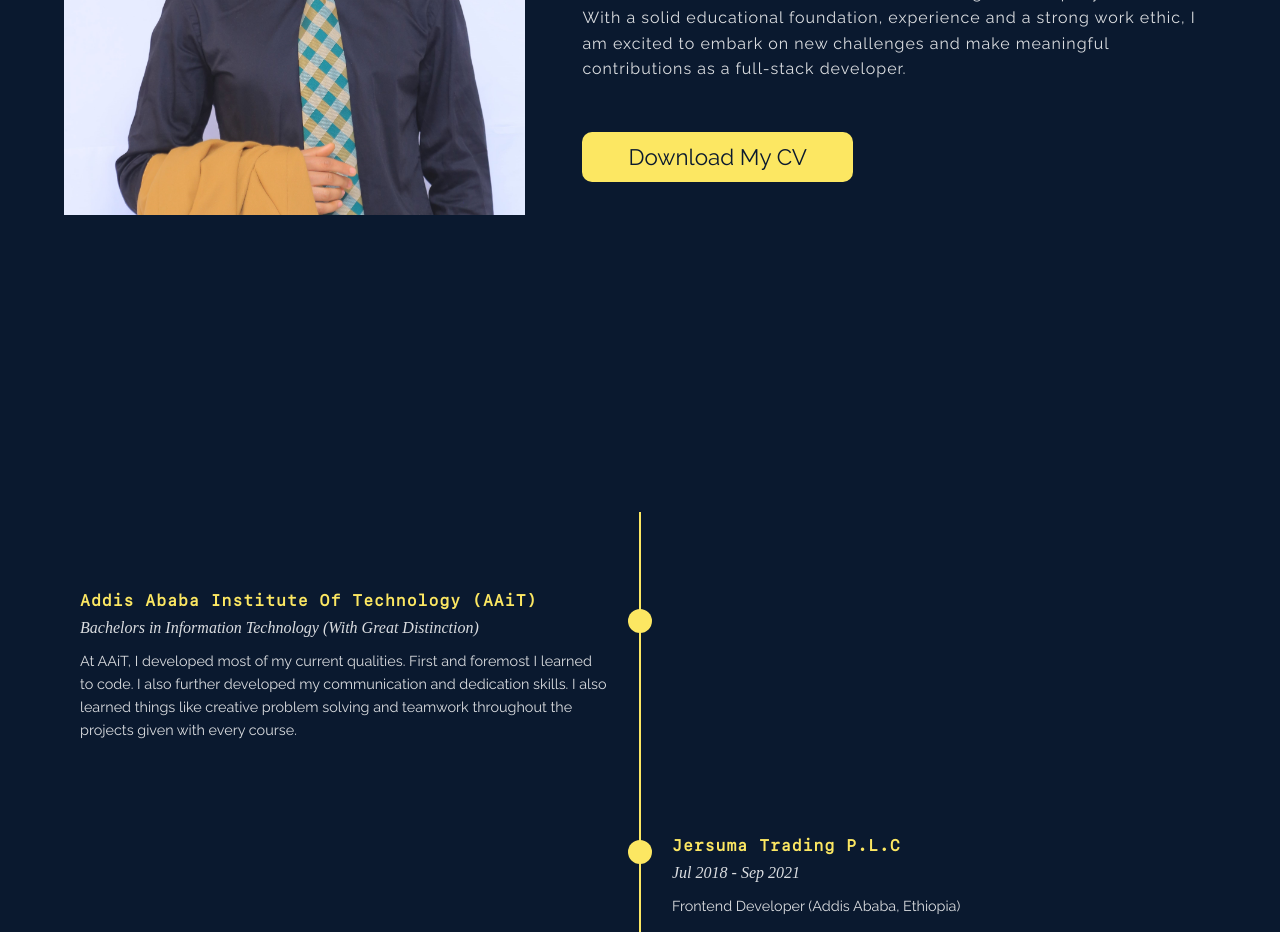
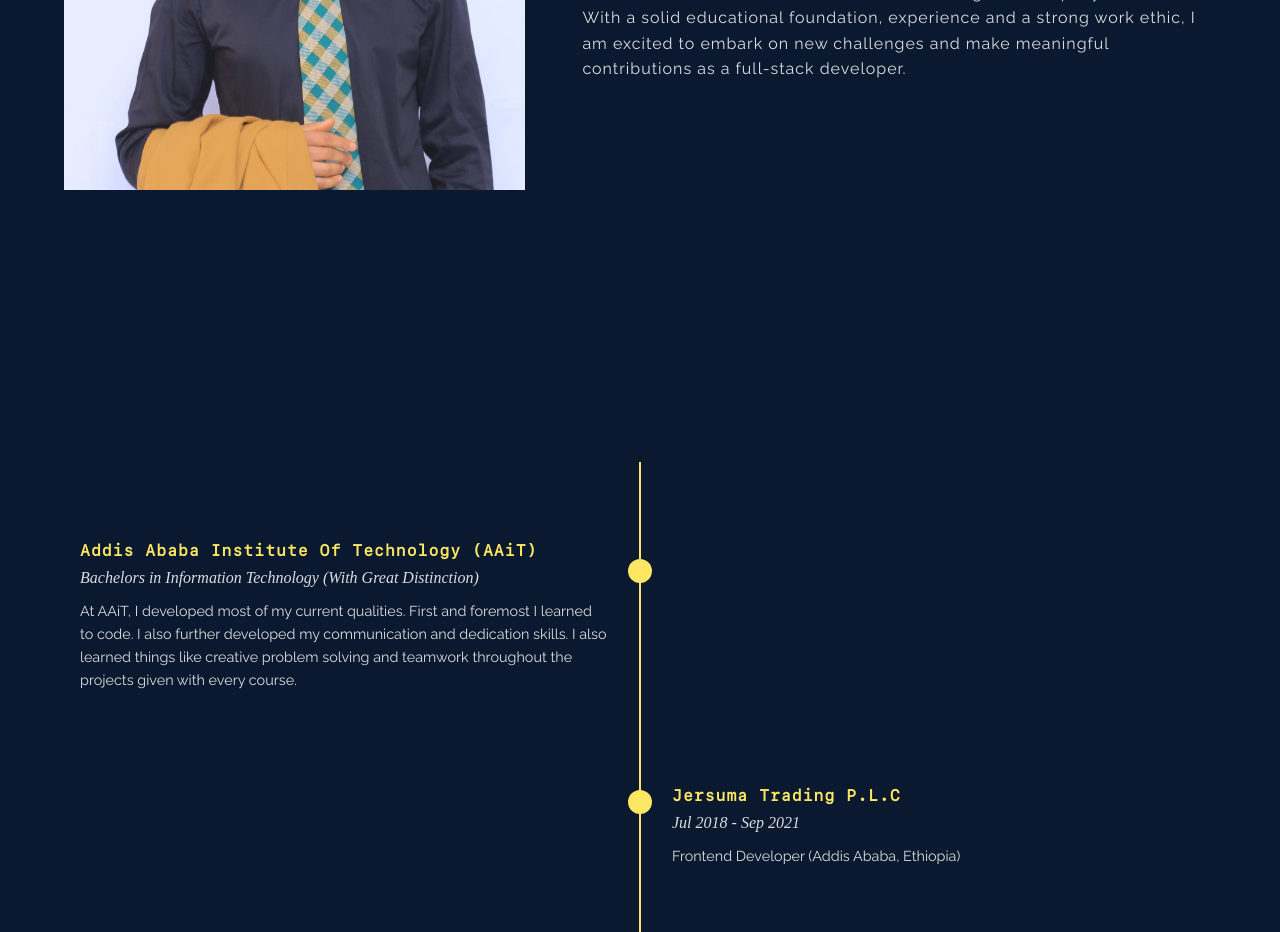
Before and after one commit to thomasalemayehu/portfolio-v2, a React (Vite) app: page / in a window 1280 px wide. Shown: the part 1280-2212 px from the top of the page. Built offline with nearby package versions, Linux system fonts and the light colour scheme; no server answers; a web font is replaced by a local one.

Commit message:
Bug Fixes

```diff
--- a/src/pages/About.tsx
+++ b/src/pages/About.tsx
@@ -71,12 +71,12 @@ function About() {
         <div className={aboutStyles.about__page__right}>
           <h3> About Me </h3>
           <p>{content.aboutPageContent}</p>
-          <Button
+          {/* <Button
             label=" Download My CV"
             callback={() => {
               window.open("/docs/Thomas Mechessa Resume.pdf");
             }}
-          />
+          /> */}
         </div>
       </div>
 
--- a/src/pages/Projects.tsx
+++ b/src/pages/Projects.tsx
@@ -1,4 +1,4 @@
-import LeadProjectCard from "../components/LeadProject";
+// import LeadProjectCard from "../components/LeadProject";
 
 import projectStyles from "../assets/styles/Projects.module.css";
 import SideProject from "../components/SideProject";
```
